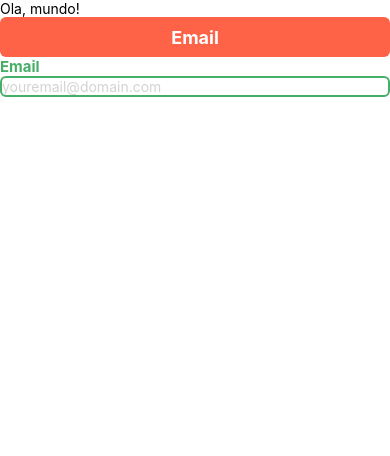
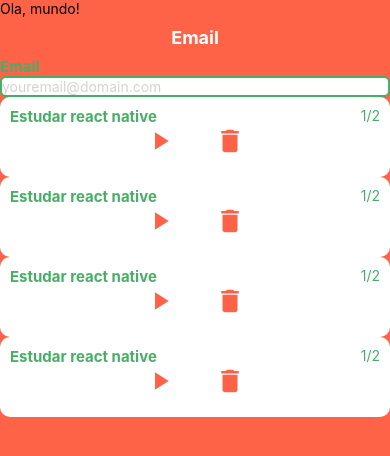
Before and after one commit to DaniloMarques1/Pomodorots, a React Native app: screen / in a window 390 px wide. Shown: the top 456 px of the page. Built offline with nearby package versions, Linux system fonts and the light colour scheme.

Commit message:
Criando componente de card dos pomodoros

```diff
--- a/src/App.tsx
+++ b/src/App.tsx
@@ -9,12 +9,13 @@ import {
 import {Colors} from './utils';
 import Button from './components/Button';
 import Input from './components/Input';
+import PomodoroCard from './components/PomodoroCard';
 
 const App = () => {
   return (
     <>
       <StatusBar backgroundColor={Colors.PRIMARY_RED} />
-      <View>
+      <View style={{backgroundColor: Colors.PRIMARY_RED, flex: 1}}>
         <Text>Ola, mundo!</Text>
         <Button
           backgroundColor={Colors.PRIMARY_RED}
@@ -22,6 +23,10 @@ const App = () => {
           onPress={() => console.log("Opa")}
         />
       <Input error={false} placeholder="youremail@domain.com" label="Email" />
+      <PomodoroCard title="Estudar react native" total={2} finished={1} />
+      <PomodoroCard title="Estudar react native" total={2} finished={1} />
+      <PomodoroCard title="Estudar react native" total={2} finished={1} />
+      <PomodoroCard title="Estudar react native" total={2} finished={1} />
       </View>
     </>
   );
--- /dev/null
+++ b/src/components/PomodoroCard/index.tsx
@@ -0,0 +1,46 @@
+import React from 'react';
+
+import Icon from 'react-native-vector-icons/MaterialIcons';
+import {
+  Container,
+  ViewTitle,
+  ViewQtd,
+  Title,
+  Qtd,
+  IconView,
+  TitleQtdView,
+  IconButton,
+} from './styles';
+import {Colors} from '../../utils';
+
+//TODO: Add events to delete button and play button
+interface CardProps {
+  title: string;
+  finished: number;
+  total: number;
+}
+
+function PomodoroCard({title, finished, total}: CardProps) {
+  return (
+    <Container>
+      <TitleQtdView>
+        <ViewTitle>
+          <Title>{title}</Title>
+        </ViewTitle>
+        <ViewQtd>
+          <Qtd>{finished}/{total}</Qtd>
+        </ViewQtd>
+      </TitleQtdView>
+      <IconView>
+        <IconButton>
+          <Icon name="play-arrow" color={Colors.PRIMARY_RED} size={30} />
+        </IconButton>
+        <IconButton>
+          <Icon name="delete" color={Colors.PRIMARY_RED} size={30} />
+        </IconButton>
+      </IconView>
+    </Container>
+  );
+}
+
+export default PomodoroCard;
--- /dev/null
+++ b/src/components/PomodoroCard/styles.ts
@@ -0,0 +1,42 @@
+import styled from 'styled-components/native';
+import {Colors} from '../../utils';
+
+export const Container = styled.View`
+  background-color: ${Colors.PRIMARY_WHITE};
+  height: 80px;
+  border-radius: 10px;
+  padding: 10px;
+  elevation: 20;
+`;
+
+export const TitleQtdView = styled.View`
+  flex-direction: row;
+`;
+export const ViewTitle = styled.View`
+  width: 80%;
+`;
+
+export const Title = styled.Text`
+  color: ${Colors.PRIMARY_GREEN};
+  font-weight: bold;
+  font-size: 15px;
+`;
+
+export const ViewQtd = styled.View`
+  width: 20%;
+`;
+
+export const Qtd = styled.Text`
+  text-align: right;
+  color: ${Colors.PRIMARY_GREEN};
+`;
+
+export const IconView = styled.View`
+  width: 100%;
+  justify-content: center;
+  flex-direction: row;
+`;
+
+export const IconButton = styled.TouchableOpacity`
+  margin: 0 20px;
+`;
```
